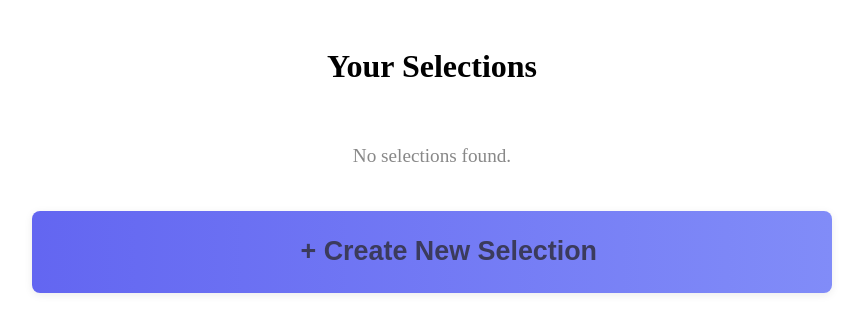
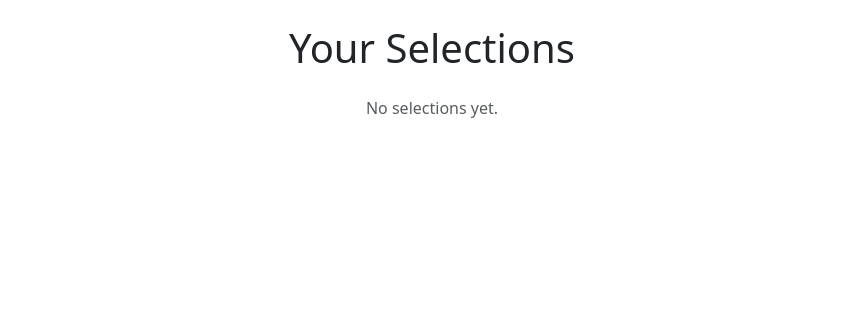
Before and after one commit to JolanDUBOIS/sports-calendar, a Flask app: page /selections/ in a window 1280 px wide. Shown: the top 332 px of the page, without its empty margins (208-1071 px from the left). Run offline with Flask 3, Linux system fonts and the light colour scheme; parts of the project's set-up code (start-up, migrations or seed data) failed here and were passed over.

Commit message:
feat: took another approach for the frontend (used bootstrap for instance and went for easier code, especially js) - WIP

```diff
--- a/src/sports_calendar/ui/frontend/static/css/buttons.css
+++ /dev/null
@@ -1,45 +0,0 @@
-/* Base style for all buttons */
-.app-button {
-    border: none;
-    border-radius: 8px;
-    padding: 0.7em 1.5em;
-    font-size: 1.05em;
-    font-weight: 600;
-    cursor: pointer;
-    box-shadow: 0 2px 8px rgba(0,0,0,0.08);
-    transition: background 0.2s, transform 0.1s;
-    color: #fff;
-}
-
-/* Hover effect */
-.app-button:hover {
-    transform: translateY(-2px) scale(1.03);
-}
-
-/* Color variants */
-.app-button--blue {
-    background: linear-gradient(90deg, #6366f1 0%, #818cf8 100%);
-}
-
-.app-button--blue:hover {
-    background: linear-gradient(90deg, #818cf8 0%, #6366f1 100%);
-}
-
-.app-button--red {
-    background: linear-gradient(90deg, #ef4444 0%, #f87171 100%);
-}
-
-.app-button--red:hover {
-    background: linear-gradient(90deg, #f87171 0%, #ef4444 100%);
-}
-
-.delete-btn {
-    margin-left: 1.5em;
-}
-
-/* Disabled state */
-#confirm-selection:disabled {
-    opacity: 0.5;          /* make it look faded */
-    cursor: not-allowed;   /* show forbidden pointer */
-    pointer-events: none;  /* optional, prevents accidental hover/click */
-}
--- a/src/sports_calendar/ui/frontend/static/css/cards.css
+++ b/src/sports_calendar/ui/frontend/static/css/cards.css
@@ -1,61 +1,11 @@
-.size-6 {
-    width: 1.5rem;
-    height: 1.5rem;
-}
-.card-row {
-    display: flex;
-    align-items: center;
-    width: 100%;
-    max-width: 800px;
-    margin: 1.5em auto;
-}
-.card {
-    background: #fff;
-    border-radius: 16px;
-    box-shadow: 0 4px 24px rgba(60, 60, 120, 0.08);
-    padding: 1.5em 2em;
-    display: flex;
-    align-items: center;
-    justify-content: space-between;
-    transition: box-shadow 0.15s, transform 0.15s;
-    margin: 1.5em auto;
-    width: 100%;
-    min-width: 260px;
-    max-width: 800px;
-    cursor: pointer;
-    text-decoration: none;
-}
-.card-info {
-    margin-left: 2em;
-    display: flex;
-    flex-direction: column;
-    align-items: flex-start;
-    flex: 1;
+/* Make clickable cards feel interactive */
+.clickable {
+    cursor: pointer; /* shows pointer */
+    transition: transform 0.15s ease, box-shadow 0.15s ease;
 }
 
-.card-action {
-    display: flex;
-    align-items: center;
-    margin-left: 2em;
+/* Hover effect */
+.clickable:hover {
+    transform: translateY(-2px);  /* moves card slightly up */
+    box-shadow: 0 0.5rem 1rem rgba(0,0,0,0.15); /* subtle shadow */
 }
-.card-title {
-    font-size: 1.6em;
-    font-weight: 700;
-    color: #3b3b5c;
-}
-.card-body {
-    color: #444;
-    font-size: 1.1em;
-    margin-top: 0.5em;
-    font-style: italic;
-}
-.card.app-button {
-    display: flex;
-    align-items: center;
-    justify-content: center;
-    text-decoration: none; /* remove underline if browser treats it like link */
-    padding: 1.5em 2em; /* match other cards */
-    min-width: 260px;
-    max-width: 800px;
-    margin: 1.5em auto; /* same spacing as cards */
-}
--- /dev/null
+++ b/src/sports_calendar/ui/frontend/static/js/delete-modal.js
@@ -0,0 +1,22 @@
+window.openDeleteModal = function(message, onConfirm) {
+    const modalEl = document.getElementById("deleteModal");
+    const messageEl = modalEl.querySelector("#modal-message");
+    const confirmBtn = modalEl.querySelector("#modal-confirm-btn");
+
+    // Set the message
+    messageEl.textContent = message;
+
+    // Remove previous listeners
+    confirmBtn.replaceWith(confirmBtn.cloneNode(true));
+    const newConfirmBtn = modalEl.querySelector("#modal-confirm-btn");
+
+    // Attach new listener
+    newConfirmBtn.addEventListener("click", () => {
+        onConfirm();
+        bootstrap.Modal.getInstance(modalEl).hide();
+    });
+
+    // Show modal
+    const bsModal = new bootstrap.Modal(modalEl);
+    bsModal.show();
+};
--- /dev/null
+++ b/src/sports_calendar/ui/frontend/static/js/selection-detail.js
@@ -0,0 +1,23 @@
+document.addEventListener("DOMContentLoaded", () => {
+
+    const container = document.getElementById("items-list");
+    if (!container) return;
+
+    container.addEventListener("click", (event) => {
+        const btn = event.target.closest("button[data-action='toggle-item']");
+        if (!btn) return;
+
+        const card = btn.closest(".card");
+        if (!card) return;
+
+        const details = card.querySelector(".item-details");
+        if (!details) return;
+
+        // Toggle visibility
+        details.classList.toggle("d-none");
+
+        // Optional: change button symbol
+        btn.textContent = details.classList.contains("d-none") ? "+" : "−";
+    });
+
+});
--- a/src/sports_calendar/ui/frontend/static/js/selection.js
+++ /dev/null
@@ -1,150 +0,0 @@
-// Delete selection
-
-function deleteSelectionAPI(selectionId) {
-    return fetch(`/selections/${selectionId}`, { method: 'DELETE' });
-}
-
-window.deleteSelection = function(selectionId, cardEl, event) {
-    // Prevent the link from being followed
-    if (event) {
-        event.preventDefault();
-        event.stopPropagation();
-    }
-
-    deleteSelectionAPI(selectionId)
-        .then(response => {
-            if (response.status === 204) {
-                cardEl.remove();
-                console.log(`Selection ${selectionId} deleted successfully.`);
-            } else if (response.status === 404) {
-                console.warn("Selection not found:", selectionId);
-            } else {
-                console.error("Server error while deleting selection:", response.status);
-            }
-        })
-        .catch(err => console.error("Network error:", err));
-}
-
-// Create selection
-
-function createSelectionAPI(name) {
-    return fetch(`/selections/`, {
-        method: 'POST',
-        headers: { 'Content-Type': 'application/json' },
-        body: JSON.stringify({ name })
-    }).then(res => res.json());
-}
-
-window.createSelection = function(name, listContainer) {
-    if (!name) {
-        name = prompt("Enter a name for the new selection:");
-        if (!name) return; // user cancelled
-    }
-
-    console.log("Creating selection with name:", name);
-}
-
-// Open create selection modal
-
-const modal = document.getElementById("create-selection-modal");
-const input = document.getElementById("new-selection-name");
-const confirmBtn = document.getElementById("confirm-selection");
-const cancelBtn = document.getElementById("cancel-selection");
-const errorMsg = document.getElementById("selection-error-msg");
-
-errorMsg.style.color = "red";
-errorMsg.style.fontSize = "0.9em";
-errorMsg.style.display = "none"; // hide by default
-
-let lastValidation = null;
-
-window.openCreateSelectionModal = function(onConfirmCallback) {
-    // Reset modal state
-    input.value = "";
-    confirmBtn.disabled = true;
-    errorMsg.style.display = "none";
-    modal.classList.remove("hidden");
-    input.focus();
-
-    // --- Event listeners ---
-
-    // Confirm handler
-    const handleConfirm = () => {
-        if (confirmBtn.disabled) return; // prevents invalid submission
-        const name = input.value.trim();
-        if (name) onConfirmCallback(name);
-        closeModal();
-    };
-
-    // Cancel handler
-    const handleCancel = () => closeModal();
-
-    // Close modal function
-    function closeModal() {
-        modal.classList.add("hidden");
-
-        // Remove listeners to prevent duplicates
-        confirmBtn.removeEventListener("click", handleConfirm);
-        cancelBtn.removeEventListener("click", handleCancel);
-        modal.removeEventListener("click", handleOutsideClick);
-        input.removeEventListener("input", handleInput);
-        input.removeEventListener("keydown", handleKeyDown);
-    }
-
-    // Click outside modal closes it
-    function handleOutsideClick(e) {
-        if (e.target === modal) closeModal();
-    }
-
-    // Enter key triggers confirm
-    function handleKeyDown(e) {
-        if (e.key === "Enter") {
-            handleConfirm();
-        }
-    }
-
-    // Live validation handler
-    async function handleInput() {
-        const name = input.value.trim();
-
-        if (!name) {
-            errorMsg.textContent = "Name cannot be empty.";
-            errorMsg.style.display = "block";
-            confirmBtn.disabled = true;
-            return;
-        }
-
-        // Cancel previous fetch if any
-        if (lastValidation) lastValidation.abort();
-        const controller = new AbortController();
-        lastValidation = controller;
-
-        try {
-            const res = await fetch("/selections/validate-name", {
-                method: "POST",
-                headers: { "Content-Type": "application/json" },
-                body: JSON.stringify({ name }),
-                signal: controller.signal
-            });
-            const data = await res.json();
-
-            if (!data.valid) {
-                errorMsg.textContent = data.error;
-                errorMsg.style.display = "block";
-                confirmBtn.disabled = true;
-            } else {
-                errorMsg.style.display = "none";
-                confirmBtn.disabled = false;
-            }
-        } catch (err) {
-            if (err.name !== "AbortError") console.error("Validation error:", err);
-        }
-    }
-
-    // --- Attach listeners ---
-    confirmBtn.addEventListener("click", handleConfirm);
-    cancelBtn.addEventListener("click", handleCancel);
-    modal.addEventListener("click", handleOutsideClick);
-    input.addEventListener("input", handleInput);
-    input.addEventListener("keydown", handleKeyDown);
-};
--- a/src/sports_calendar/ui/frontend/templates/base.html
+++ b/src/sports_calendar/ui/frontend/templates/base.html
@@ -1,17 +1,47 @@
 <!DOCTYPE html>
 <html lang="en">
 <head>
-    <meta charset="UTF-8">
-    <title>{% block title %}{% endblock %}</title>
-    <link rel="stylesheet" href="{{ url_for('static', filename='css/main.css') }}">
-    <link rel="stylesheet" href="{{ url_for('static', filename='css/cards.css') }}">
-    <link rel="stylesheet" href="{{ url_for('static', filename='css/modal.css') }}">
-    <link rel="stylesheet" href="{{ url_for('static', filename='css/buttons.css') }}">
-    {% block head %}{% endblock %}
+  <meta charset="UTF-8">
+  <title>{% block title %}{% endblock %}</title>
+  <!-- Bootstrap CSS -->
+  <link href="https://cdn.jsdelivr.net/npm/bootstrap@5.3.2/dist/css/bootstrap.min.css" rel="stylesheet">
+
+  <!-- Bootstrap JS Bundle -->
+  <script src="https://cdn.jsdelivr.net/npm/bootstrap@5.3.2/dist/js/bootstrap.bundle.min.js"></script>
+
+  <!-- Load your custom CSS -->
+  <link href="{{ url_for('static', filename='css/cards.css') }}" rel="stylesheet">
+  {% block head %}{% endblock %}
 </head>
 <body>
-    {% block body %}{% endblock %}
+  {% block body %}{% endblock %}
 
-    <script type="module" src="{{ url_for('static', filename='js/selection.js') }}"></script>
+  <!-- Load your custom JS -->
+  <script src="{{ url_for('static', filename='js/delete-modal.js') }}"></script>
+  <script src="{{ url_for('static', filename='js/selections.js') }}"></script>
+  <script src="{{ url_for('static', filename='js/selection-detail.js') }}"></script>
+
+  <!-- Reusable Delete Modal -->
+  <div class="modal fade" id="deleteModal" tabindex="-1" aria-hidden="true">
+  <div class="modal-dialog">
+    <div class="modal-content">
+
+    <div class="modal-header">
+      <h5 class="modal-title">Confirm Delete</h5>
+      <button type="button" class="btn-close" data-bs-dismiss="modal"></button>
+    </div>
+
+    <div class="modal-body">
+      <p id="modal-message">Are you sure you want to delete this item?</p>
+    </div>
+
+    <div class="modal-footer">
+      <button type="button" class="btn btn-secondary" data-bs-dismiss="modal">Cancel</button>
+      <button type="button" class="btn btn-danger" id="modal-confirm-btn">Delete</button>
+    </div>
+
+    </div>
+  </div>
+  </div>
 </body>
 </html>
--- a/src/sports_calendar/ui/frontend/templates/selections.html
+++ b/src/sports_calendar/ui/frontend/templates/selections.html
@@ -1,50 +1,38 @@
+<!-- Macro -->
+{% macro selection_card(selection) %}
+<div class="card mb-3 shadow-sm clickable" data-type="selection" data-id="{{ selection.uid }}">
+  <div class="card-body d-flex justify-content-between align-items-start">
+    <div>
+      <div class="fw-bold">Selection "{{ selection.name }}"</div>
+      <div class="text-muted">
+        Sports: {{ selection.sports | join(', ') if selection.sports else 'none' }}
+      </div>
+    </div>
+    <div>
+      <button class="btn btn-outline-danger btn-sm" type="button">Delete</button>
+    </div>
+  </div>
+</div>
+{% endmacro %}
+
+
+<!-- Selections page -->
 {% extends "base.html" %}
 
 {% block title %}Selections{% endblock %}
 
-{% block head %}{% endblock %}
+{% block body %}
+<div class="container mt-4">
+  <h1 class="text-center my-4">Your Selections</h1>
 
-{% block body %}
-    <h1 style="text-align: center; margin-top: 1.5em;">Your Selections</h1>
-    <div style="display: flex; flex-direction: column; align-items: center; width: 100%;">
-        {% for sel in selections %}
-            {% set selection = sel["selection"] %}
-            {% set uid = selection["uid"] %}
-            <a href="{{ '/selections/' ~ uid }}" class="card" data-id="{{ uid }}">
-                <div class="card-row">
-                    <div class="card-info">
-                        <span class="card-title">{{ selection["name"] }}</span>
-                        <span class="card-body">ID: {{ uid }}</span>
-                    </div>
-                    <button class="app-button app-button--red delete-btn"
-                            onclick="deleteSelection('{{ uid }}', this.closest('.card'), event)">
-                        <svg xmlns="http://www.w3.org/2000/svg" fill="none" viewBox="0 0 24 24" stroke-width="1.5" stroke="currentColor" class="size-6">
-                            <path stroke-linecap="round" stroke-linejoin="round" d="m14.74 9-.346 9m-4.788 0L9.26 9m9.968-3.21c.342.052.682.107 1.022.166m-1.022-.165L18.16 19.673a2.25 2.25 0 0 1-2.244 2.077H8.084a2.25 2.25 0 0 1-2.244-2.077L4.772 5.79m14.456 0a48.108 48.108 0 0 0-3.478-.397m-12 .562c.34-.059.68-.114 1.022-.165m0 0a48.11 48.11 0 0 1 3.478-.397m7.5 0v-.916c0-1.18-.91-2.164-2.09-2.201a51.964 51.964 0 0 0-3.32 0c-1.18.037-2.09 1.022-2.09 2.201v.916m7.5 0a48.667 48.667 0 0 0-7.5 0" />
-                        </svg>
-                    </button>
-                </div>
-            </a>
-        {% else %}
-            <p style="color: #888; font-size: 1.2em; margin-top: 2em;">No selections found.</p>
-        {% endfor %}
-        <button class="card app-button app-button--blue"
-                onclick="openCreateSelectionModal(name => createSelection(name, this.parentElement))">
-            <div class="card-info" style="justify-content: center; align-items: center;">
-                <span class="card-title">+ Create New Selection</span>
-            </div>
-        </button>
+  {% if selections %}
+    <div id="selections-list">
+      {% for sel in selections %}
+        {{ selection_card(sel.selection) }}
+      {% endfor %}
     </div>
-
-    <!-- Modal for creating a new selection -->
-    <div id="create-selection-modal" class="modal hidden">
-        <div class="modal-content">
-            <h2>Create New Selection</h2>
-            <input type="text" id="new-selection-name" placeholder="Enter selection name" />
-            <span id="selection-error-msg" style="color:red; font-size:0.9em; display:none;"></span>
-            <div class="modal-buttons">
-                <button id="confirm-selection">Create</button>
-                <button id="cancel-selection">Cancel</button>
-            </div>
-        </div>
-    </div>
+  {% else %}
+    <p class="text-muted text-center">No selections yet.</p>
+  {% endif %}
+</div>
 {% endblock %}
```
Also changed, not shown: src/sports_calendar/ui/frontend/static/css/modal.css (deleted, +0 -63 lines), src/sports_calendar/ui/frontend/static/js/selections.js (added, +69 -0 lines), src/sports_calendar/ui/frontend/templates/_filter_macros.html (added, +74 -0 lines), src/sports_calendar/ui/frontend/templates/selection/view.html (deleted, +0 -20 lines), src/sports_calendar/ui/frontend/templates/selection_detail.html (added, +90 -0 lines), src/sports_calendar/ui/frontend/static/css/main.css (deleted).
